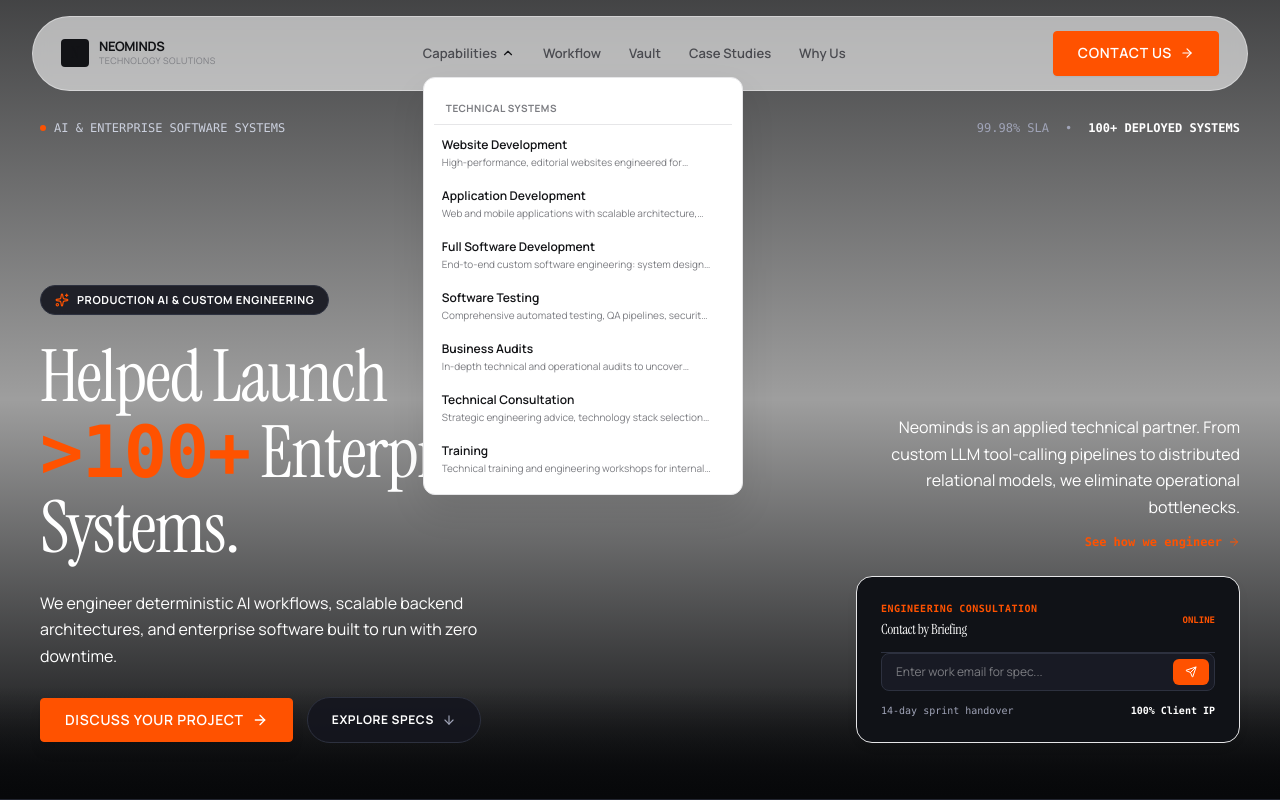
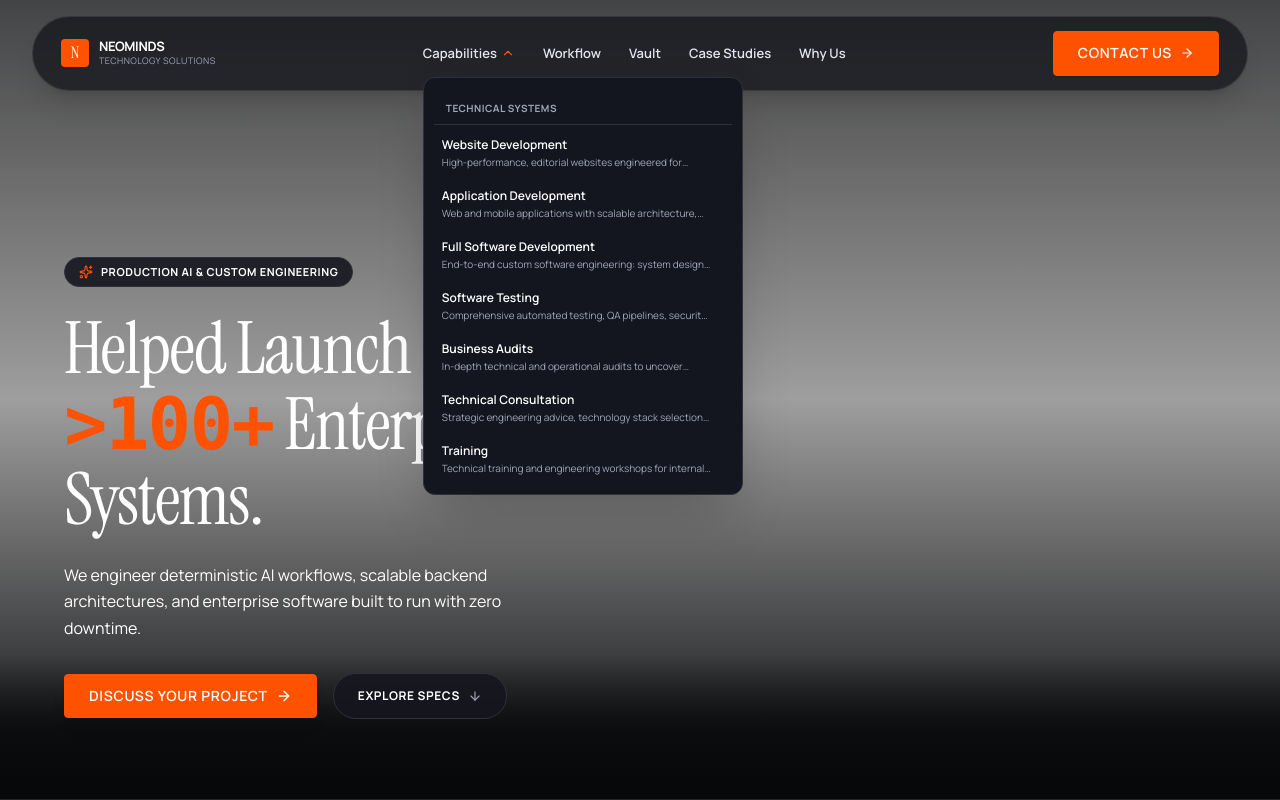
Before and after one commit to Shezan-op/neominds, a Next.js app: page / in a window 1280 px wide. Both pictures are taken after a click on the button "Capabilities". Shown: the top 800 px of the page. Built offline with nearby package versions, Linux system fonts and the light colour scheme.

Commit message:
style: clean hero layout without right clutter and dynamic Hero-aware floating navbar

```diff
--- a/src/components/HeroSection.tsx
+++ b/src/components/HeroSection.tsx
@@ -2,8 +2,7 @@
 
 import React, { useState, useEffect, useRef, useCallback } from "react";
 import { motion } from "framer-motion";
-import { ArrowRight, ArrowDown, ShieldCheck, Sparkles, Send } from "lucide-react";
-import { BorderGlow } from "@/components/ui/BorderGlow";
+import { ArrowRight, ArrowDown, Sparkles } from "lucide-react";
 
 interface HeroSectionProps {
   onOpenContact: () => void;
@@ -18,7 +17,6 @@ export function HeroSection({ onOpenContact }: HeroSectionProps) {
   const targetFrameRef = useRef<number>(10);
   const animationFrameRef = useRef<number>(0);
   const [framesLoaded, setFramesLoaded] = useState(false);
-  const [quickEmail, setQuickEmail] = useState("");
 
   // Preload all 124 frames in memory for instantaneous 60fps playback
   useEffect(() => {
@@ -68,9 +66,9 @@ export function HeroSection({ onOpenContact }: HeroSectionProps) {
     const renderWidth = imgWidth * ratio;
     const renderHeight = imgHeight * ratio;
 
-    // Perfectly centered horizontally & slightly anchored for hero composition
-    const shiftX = (canvasWidth - renderWidth) * 0.5;
-    const shiftY = (canvasHeight - renderHeight) * 0.4;
+    // Center the robot horizontally
+    const shiftX = (canvasWidth - renderWidth) * 0.55;
+    const shiftY = (canvasHeight - renderHeight) * 0.35;
 
     ctx.clearRect(0, 0, canvasWidth, canvasHeight);
     ctx.drawImage(img, shiftX, shiftY, renderWidth, renderHeight);
@@ -149,13 +147,8 @@ export function HeroSection({ onOpenContact }: HeroSectionProps) {
     };
   }, [renderFrame]);
 
-  const handleQuickSubmit = (e: React.FormEvent) => {
-    e.preventDefault();
-    onOpenContact();
-  };
-
   return (
-    <section className="relative w-full min-h-screen bg-[#07080A] text-[#FFFFFF] overflow-hidden flex flex-col justify-between pt-24 sm:pt-28 pb-10 sm:pb-14 px-4 sm:px-6 lg:px-10 z-1 select-none border-b border-[#222530]">
+    <section className="relative w-full min-h-screen bg-[#07080A] text-[#FFFFFF] overflow-hidden flex flex-col justify-end pb-12 sm:pb-20 px-5 sm:px-8 md:px-12 lg:px-16 z-1 select-none border-b border-[#222530]">
       {/* 1. Giant Background Typographic Watermark */}
       <div className="absolute top-1/2 left-1/2 -translate-x-1/2 -translate-y-1/2 w-full text-center pointer-events-none z-0">
         <span className="text-[16vw] sm:text-[18vw] font-serif font-bold tracking-tighter text-white/[0.04] uppercase leading-none block select-none">
@@ -172,31 +165,17 @@ export function HeroSection({ onOpenContact }: HeroSectionProps) {
         className="absolute inset-0 w-full h-full pointer-events-none z-1 block"
       />
 
-      {/* Subtle vignette border gradient overlay */}
+      {/* Subtle vignette gradient overlays */}
       <div className="absolute inset-0 bg-gradient-to-t from-[#07080A] via-transparent to-[#07080A]/60 pointer-events-none z-2" />
-      <div className="absolute inset-x-0 bottom-0 h-28 bg-gradient-to-t from-[#07080A] to-transparent pointer-events-none z-2" />
+      <div className="absolute inset-x-0 bottom-0 h-36 bg-gradient-to-t from-[#07080A] via-[#07080A]/80 to-transparent pointer-events-none z-2" />
 
-      {/* Top Meta Bar */}
-      <div className="relative z-10 max-w-7xl mx-auto w-full flex items-center justify-between text-xs font-mono text-[#CBD0DE] pt-2">
-        <div className="flex items-center gap-2">
-          <span className="w-1.5 h-1.5 rounded-full bg-[#FF5200] animate-pulse" />
-          <span>AI & ENTERPRISE SOFTWARE SYSTEMS</span>
-        </div>
-        <div className="hidden sm:flex items-center gap-4 text-[#A0A4B8]">
-          <span>99.98% SLA</span>
-          <span>•</span>
-          <span className="text-white font-bold">100+ DEPLOYED SYSTEMS</span>
-        </div>
-      </div>
-
-      {/* Bottom Main Content Rows */}
-      <div className="relative z-10 max-w-7xl mx-auto w-full grid grid-cols-1 lg:grid-cols-12 gap-8 lg:gap-12 items-end mt-auto pt-24 sm:pt-32">
-        {/* Left Column: Bold Metric Headline & Primary Actions */}
+      {/* Main Content Area (Clean, Uncluttered Left-Aligned Editorial Headline & Actions) */}
+      <div className="relative z-10 max-w-7xl mx-auto w-full">
         <motion.div
           initial={{ opacity: 0, y: 24 }}
           animate={{ opacity: 1, y: 0 }}
           transition={{ duration: 0.8, ease: [0.16, 1, 0.3, 1] }}
-          className="lg:col-span-6 space-y-6"
+          className="max-w-xl sm:max-w-2xl space-y-6"
         >
           <div className="inline-flex items-center gap-2 px-3.5 py-1.5 bg-[#14161F]/90 backdrop-blur-md border border-[#2D313F] rounded-full">
             <Sparkles className="w-3.5 h-3.5 text-[#FF5200]" />
@@ -205,20 +184,21 @@ export function HeroSection({ onOpenContact }: HeroSectionProps) {
             </span>
           </div>
 
-          <h1 className="text-4xl sm:text-5xl md:text-6xl font-serif text-[#FFFFFF] tracking-tight leading-[1.04]">
+          <h1 className="text-4xl sm:text-5xl md:text-6xl lg:text-7xl font-serif text-[#FFFFFF] tracking-tight leading-[1.04]">
             Helped Launch <br />
-            <span className="font-mono text-[#FF5200] font-bold">&gt;100+</span> Enterprise Systems.
+            <span className="font-mono text-[#FF5200] font-bold">&gt;100+</span> Enterprise <br />
+            Systems.
           </h1>
 
-          <p className="text-sm sm:text-base text-[#CBD0DE] font-sans leading-relaxed max-w-md">
+          <p className="text-sm sm:text-base md:text-lg text-[#CBD0DE] font-sans leading-relaxed max-w-lg">
             We engineer deterministic AI workflows, scalable backend architectures, and enterprise software built to run with zero downtime.
           </p>
 
-          <div className="flex flex-wrap items-center gap-3.5 pt-1">
+          <div className="flex flex-wrap items-center gap-4 pt-2">
             <button
               type="button"
               onClick={onOpenContact}
-              className="btn-primary text-xs uppercase tracking-wider font-bold px-7 py-3.5 rounded-full shadow-lg flex items-center gap-2 group cursor-pointer"
+              className="btn-primary text-xs uppercase tracking-wider font-bold px-8 py-3.5 rounded-full shadow-lg flex items-center gap-2 group cursor-pointer"
             >
               <span>Discuss Your Project</span>
               <ArrowRight className="w-4 h-4 transition-transform group-hover:translate-x-0.5" />
@@ -233,80 +213,6 @@ export function HeroSection({ onOpenContact }: HeroSectionProps) {
             </a>
           </div>
         </motion.div>
-
-        {/* Right Column: Editorial Overview & Interactive Contact Widget */}
-        <motion.div
-          initial={{ opacity: 0, y: 24 }}
-          animate={{ opacity: 1, y: 0 }}
-          transition={{ duration: 0.8, delay: 0.15, ease: [0.16, 1, 0.3, 1] }}
-          className="lg:col-span-6 flex flex-col sm:flex-row lg:flex-col items-start lg:items-end justify-between gap-6"
-        >
-          {/* Editorial Description */}
-          <div className="max-w-sm lg:text-right space-y-2">
-            <p className="text-xs sm:text-sm text-[#CBD0DE] font-sans leading-relaxed">
-              Neominds is an applied technical partner. From custom LLM tool-calling pipelines to distributed relational models, we eliminate operational bottlenecks.
-            </p>
-            <a
-              href="#workflow"
-              className="inline-flex items-center gap-1.5 text-xs font-mono font-bold text-[#FF5200] hover:underline"
-            >
-              <span>See how we engineer</span>
-              <ArrowRight className="w-3 h-3" />
-            </a>
-          </div>
-
-          {/* Floating Contact Widget Card with BorderGlow */}
-          <div className="w-full max-w-sm">
-            <BorderGlow
-              backgroundColor="#101217"
-              borderRadius={16}
-              glowColor="20 100 50"
-              colors={["#FF5200", "#FF7A33", "#FFA07A"]}
-              edgeSensitivity={25}
-              glowRadius={36}
-              glowIntensity={1.2}
-              className="p-5 sm:p-6 border border-[#2D313F] shadow-2xl space-y-4"
-            >
-              <div className="flex items-center justify-between border-b border-[#2D313F] pb-3">
-                <div>
-                  <span className="text-[10px] font-mono text-[#FF5200] font-bold uppercase tracking-wider block">
-                    Engineering Consultation
-                  </span>
-                  <span className="text-sm font-serif text-white">
-                    Contact by Briefing
-                  </span>
-                </div>
-                <div className="flex items-center gap-1">
-                  <span className="w-2 h-2 rounded-full bg-[#FF5200] animate-ping" />
-                  <span className="text-[9px] font-mono font-bold text-[#FF5200]">ONLINE</span>
-                </div>
-              </div>
-
-              <form onSubmit={handleQuickSubmit} className="space-y-3">
-                <div className="relative">
-                  <input
-                    type="email"
-                    required
-                    value={quickEmail}
-                    onChange={(e) => setQuickEmail(e.target.value)}
-                    placeholder="Enter work email for spec..."
-                    className="w-full bg-[#181A24] border border-[#2D313F] rounded-lg px-3.5 py-2.5 text-xs text-white placeholder-[#7C7D82] focus:outline-none focus:border-[#FF5200] font-sans"
-                  />
-                  <button
-                    type="submit"
-                    className="absolute right-1.5 top-1.5 bottom-1.5 px-3 bg-[#FF5200] hover:bg-[#E04800] text-white rounded-md flex items-center justify-center transition-colors cursor-pointer"
-                  >
-                    <Send className="w-3 h-3" />
-                  </button>
-                </div>
-                <div className="flex items-center justify-between text-[10px] text-[#A0A4B8] font-mono">
-                  <span>14-day sprint handover</span>
-                  <span className="text-white font-bold">100% Client IP</span>
-                </div>
-              </form>
-            </BorderGlow>
-          </div>
-        </motion.div>
       </div>
     </section>
   );
--- a/src/components/Navbar.tsx
+++ b/src/components/Navbar.tsx
@@ -10,16 +10,19 @@ interface NavbarProps {
 }
 
 export function Navbar({ onOpenContact }: NavbarProps) {
-  const [scrolled, setScrolled] = useState(false);
+  const [scrolledPastHero, setScrolledPastHero] = useState(false);
   const [servicesOpen, setServicesOpen] = useState(false);
   const [mobileMenuOpen, setMobileMenuOpen] = useState(false);
   const dropdownRef = useRef<HTMLDivElement>(null);
 
   useEffect(() => {
     const handleScroll = () => {
-      setScrolled(window.scrollY > 40);
+      // Check if user scrolled past 75% of the viewport height (past hero section)
+      const heroHeight = window.innerHeight * 0.75;
+      setScrolledPastHero(window.scrollY > heroHeight);
     };
 
+    handleScroll();
     window.addEventListener("scroll", handleScroll, { passive: true });
     return () => window.removeEventListener("scroll", handleScroll);
   }, []);
@@ -39,12 +42,12 @@ export function Navbar({ onOpenContact }: NavbarProps) {
   }, []);
 
   return (
-    <header className="fixed top-0 inset-x-0 z-50 transition-all duration-300 py-3 sm:py-4 px-4 sm:px-6 lg:px-8">
+    <header className="fixed top-0 inset-x-0 z-50 py-3 sm:py-4 px-4 sm:px-6 lg:px-8 pointer-events-none">
       <div
-        className={`max-w-7xl mx-auto rounded-full px-5 sm:px-7 transition-all duration-300 ${
-          scrolled
-            ? "bg-[#FFFFFF]/90 backdrop-blur-md border border-[#E6E6E8] shadow-[0_8px_30px_rgba(0,0,0,0.06)] py-2.5 sm:py-3"
-            : "bg-[#FFFFFF]/60 backdrop-blur-sm border border-[#E6E6E8]/60 py-3 sm:py-3.5"
+        className={`max-w-7xl mx-auto rounded-full px-5 sm:px-7 transition-all duration-300 pointer-events-auto ${
+          scrolledPastHero
+            ? "bg-[#FFFFFF]/90 backdrop-blur-md border border-[#E6E6E8] shadow-[0_8px_30px_rgba(0,0,0,0.06)] py-2.5 sm:py-3 text-[#121316]"
+            : "bg-[#101217]/70 backdrop-blur-md border border-white/10 py-3 sm:py-3.5 text-white shadow-xl"
         }`}
       >
         <div className="flex items-center justify-between">
@@ -54,34 +57,46 @@ export function Navbar({ onOpenContact }: NavbarProps) {
             className="flex items-center gap-2.5 group focus:outline-none"
             aria-label="Neominds Home"
           >
-            <div className="w-7 h-7 rounded-sm bg-[#121316] text-[#FAF9F6] flex items-center justify-center font-serif text-base font-normal transition-transform group-hover:scale-105">
+            <div className="w-7 h-7 rounded-sm bg-[#FF5200] text-white flex items-center justify-center font-serif text-base font-normal transition-transform group-hover:scale-105">
               N
             </div>
             <div className="flex flex-col">
-              <span className="font-sans font-bold text-[13px] tracking-tight text-[#121316] uppercase leading-none">
+              <span
+                className={`font-sans font-bold text-[13px] tracking-tight uppercase leading-none transition-colors ${
+                  scrolledPastHero ? "text-[#121316]" : "text-white"
+                }`}
+              >
                 NEOMINDS
               </span>
-              <span className="font-sans text-[9px] text-[#7C7D82] tracking-wider uppercase leading-tight mt-0.5">
+              <span
+                className={`font-sans text-[9px] tracking-wider uppercase leading-tight mt-0.5 transition-colors ${
+                  scrolledPastHero ? "text-[#7C7D82]" : "text-[#A0A4B8]"
+                }`}
+              >
                 Technology Solutions
               </span>
             </div>
           </Link>
 
-          {/* Desktop Navigation */}
+          {/* Desktop Navigation Links */}
           <nav className="hidden md:flex items-center gap-7 font-sans">
-            {/* Services Dropdown */}
+            {/* Capabilities Dropdown */}
             <div className="relative" ref={dropdownRef}>
               <button
                 type="button"
                 onClick={() => setServicesOpen(!servicesOpen)}
                 onMouseEnter={() => setServicesOpen(true)}
-                className="flex items-center gap-1 text-[13px] font-semibold text-[#4A4B50] hover:text-[#121316] transition-colors py-1.5 focus:outline-none cursor-pointer"
+                className={`flex items-center gap-1 text-[13px] font-semibold transition-colors py-1.5 focus:outline-none cursor-pointer ${
+                  scrolledPastHero
+                    ? "text-[#4A4B50] hover:text-[#121316]"
+                    : "text-[#E2E5EE] hover:text-white"
+                }`}
                 aria-expanded={servicesOpen}
               >
                 <span>Capabilities</span>
                 <ChevronDown
-                  className={`w-3.5 h-3.5 text-[#7C7D82] transition-transform duration-200 ${
-                    servicesOpen ? "rotate-180 text-[#121316]" : ""
+                  className={`w-3.5 h-3.5 transition-transform duration-200 ${
+                    servicesOpen ? "rotate-180 text-[#FF5200]" : ""
                   }`}
                 />
               </button>
@@ -90,10 +105,22 @@ export function Navbar({ onOpenContact }: NavbarProps) {
               {servicesOpen && (
                 <div
                   onMouseLeave={() => setServicesOpen(false)}
-                  className="absolute top-full left-0 mt-2 w-80 bg-[#FFFFFF] border border-[#E6E6E8] shadow-[0_16px_36px_rgba(0,0,0,0.08)] rounded-xl p-2.5 z-50 animate-in fade-in slide-in-from-top-2 duration-150"
+                  className={`absolute top-full left-0 mt-2 w-80 border shadow-2xl rounded-xl p-2.5 z-50 animate-in fade-in slide-in-from-top-2 duration-150 ${
+                    scrolledPastHero
+                      ? "bg-[#FFFFFF] border-[#E6E6E8] text-[#121316]"
+                      : "bg-[#14161F] border-[#2D313F] text-white"
+                  }`}
                 >
-                  <div className="px-3 py-1.5 border-b border-[#E6E6E8] mb-1">
-                    <span className="text-[10px] font-bold uppercase tracking-wider text-[#7C7D82]">
+                  <div
+                    className={`px-3 py-1.5 border-b mb-1 ${
+                      scrolledPastHero ? "border-[#E6E6E8]" : "border-[#2D313F]"
+                    }`}
+                  >
+                    <span
+                      className={`text-[10px] font-bold uppercase tracking-wider ${
+                        scrolledPastHero ? "text-[#7C7D82]" : "text-[#A0A4B8]"
+                      }`}
+                    >
                       Technical Systems
                     </span>
                   </div>
@@ -103,13 +130,27 @@ export function Navbar({ onOpenContact }: NavbarProps) {
                         key={service.slug}
                         href={`/services/${service.slug}`}
                         onClick={() => setServicesOpen(false)}
-                        className="group flex items-start justify-between p-2 rounded-lg hover:bg-[#FAF9F6] transition-colors"
+                        className={`group flex items-start justify-between p-2 rounded-lg transition-colors ${
+                          scrolledPastHero
+                            ? "hover:bg-[#FAF9F6]"
+                            : "hover:bg-[#1C1F2B]"
+                        }`}
                       >
                         <div className="flex flex-col">
-                          <span className="text-xs font-semibold text-[#121316] group-hover:text-[#FF5200] transition-colors">
+                          <span
+                            className={`text-xs font-semibold group-hover:text-[#FF5200] transition-colors ${
+                              scrolledPastHero ? "text-[#121316]" : "text-white"
+                            }`}
+                          >
                             {service.title}
                           </span>
-                          <span className="text-[10px] text-[#7C7D82] line-clamp-1 mt-0.5">
+                          <span
+                            className={`text-[10px] line-clamp-1 mt-0.5 ${
+                              scrolledPastHero
+                                ? "text-[#7C7D82]"
+                                : "text-[#A0A4B8]"
+                            }`}
+                          >
                             {service.shortDescription}
                           </span>
                         </div>
@@ -123,28 +164,44 @@ export function Navbar({ onOpenContact }: NavbarProps) {
 
             <Link
               href="/#workflow"
-              className="text-[13px] font-semibold text-[#4A4B50] hover:text-[#121316] transition-colors"
+              className={`text-[13px] font-semibold transition-colors ${
+                scrolledPastHero
+                  ? "text-[#4A4B50] hover:text-[#121316]"
+                  : "text-[#E2E5EE] hover:text-white"
+              }`}
             >
               Workflow
             </Link>
 
             <Link
               href="/#dossier"
-              className="text-[13px] font-semibold text-[#4A4B50] hover:text-[#121316] transition-colors"
+              className={`text-[13px] font-semibold transition-colors ${
+                scrolledPastHero
+                  ? "text-[#4A4B50] hover:text-[#121316]"
+                  : "text-[#E2E5EE] hover:text-white"
+              }`}
             >
               Vault
             </Link>
 
             <Link
               href="/#case-studies"
-              className="text-[13px] font-semibold text-[#4A4B50] hover:text-[#121316] transition-colors"
+              className={`text-[13px] font-semibold transition-colors ${
+                scrolledPastHero
+                  ? "text-[#4A4B50] hover:text-[#121316]"
+                  : "text-[#E2E5EE] hover:text-white"
+              }`}
             >
               Case Studies
             </Link>
 
             <Link
               href="/#why-us"
-              className="text-[13px] font-semibold text-[#4A4B50] hover:text-[#121316] transition-colors"
+              className={`text-[13px] font-semibold transition-colors ${
+                scrolledPastHero
+                  ? "text-[#4A4B50] hover:text-[#121316]"
+                  : "text-[#E2E5EE] hover:text-white"
+              }`}
             >
               Why Us
             </Link>
@@ -167,7 +224,11 @@ export function Navbar({ onOpenContact }: NavbarProps) {
             <button
               type="button"
               onClick={() => setMobileMenuOpen(!mobileMenuOpen)}
-              className="p-1.5 text-[#121316] hover:bg-[#F3F2EE] rounded-full focus:outline-none"
+              className={`p-1.5 rounded-full focus:outline-none ${
+                scrolledPastHero
+                  ? "text-[#121316] hover:bg-[#F3F2EE]"
+                  : "text-white hover:bg-white/10"
+              }`}
               aria-label="Toggle Navigation Menu"
             >
               {mobileMenuOpen ? (
@@ -182,9 +243,23 @@ export function Navbar({ onOpenContact }: NavbarProps) {
 
       {/* Mobile Drawer */}
       {mobileMenuOpen && (
-        <div className="md:hidden mt-2 bg-[#FFFFFF] border border-[#E6E6E8] rounded-2xl p-5 shadow-xl max-w-lg mx-auto">
-          <div className="py-2 border-b border-[#E6E6E8]">
-            <span className="text-[11px] font-bold uppercase tracking-wider text-[#7C7D82] block mb-2 font-sans">
+        <div
+          className={`md:hidden mt-2 border rounded-2xl p-5 shadow-2xl max-w-lg mx-auto pointer-events-auto ${
+            scrolledPastHero
+              ? "bg-[#FFFFFF] border-[#E6E6E8] text-[#121316]"
+              : "bg-[#14161F] border-[#2D313F] text-white"
+          }`}
+        >
+          <div
+            className={`py-2 border-b ${
+              scrolledPastHero ? "border-[#E6E6E8]" : "border-[#2D313F]"
+            }`}
+          >
+            <span
+              className={`text-[11px] font-bold uppercase tracking-wider block mb-2 font-sans ${
+                scrolledPastHero ? "text-[#7C7D82]" : "text-[#A0A4B8]"
+              }`}
+            >
               Services
             </span>
             <div className="grid grid-cols-1 gap-1">
@@ -193,10 +268,14 @@ export function Navbar({ onOpenContact }: NavbarProps) {
                   key={service.slug}
                   href={`/services/${service.slug}`}
                   onClick={() => setMobileMenuOpen(false)}
-                  className="py-1.5 px-2 text-xs text-[#121316] hover:text-[#FF5200] hover:bg-[#FAF9F6] rounded-md flex items-center justify-between"
+                  className={`py-1.5 px-2 text-xs rounded-md flex items-center justify-between transition-colors ${
+                    scrolledPastHero
+                      ? "text-[#121316] hover:text-[#FF5200] hover:bg-[#FAF9F6]"
+                      : "text-white hover:text-[#FF5200] hover:bg-[#1C1F2B]"
+                  }`}
                 >
                   <span>{service.title}</span>
-                  <ArrowUpRight className="w-3.5 h-3.5 text-[#7C7D82]" />
+                  <ArrowUpRight className="w-3.5 h-3.5 opacity-60" />
                 </Link>
               ))}
             </div>
@@ -206,28 +285,28 @@ export function Navbar({ onOpenContact }: NavbarProps) {
             <Link
               href="/#workflow"
               onClick={() => setMobileMenuOpen(false)}
-              className="py-1 px-2 text-xs font-semibold text-[#121316]"
+              className="py-1 px-2 text-xs font-semibold hover:text-[#FF5200]"
             >
               Workflow
             </Link>
             <Link
               href="/#dossier"
               onClick={() => setMobileMenuOpen(false)}
-              className="py-1 px-2 text-xs font-semibold text-[#121316]"
+              className="py-1 px-2 text-xs font-semibold hover:text-[#FF5200]"
             >
               Vault
             </Link>
             <Link
               href="/#case-studies"
               onClick={() => setMobileMenuOpen(false)}
-              className="py-1 px-2 text-xs font-semibold text-[#121316]"
+              className="py-1 px-2 text-xs font-semibold hover:text-[#FF5200]"
             >
               Case Studies
             </Link>
             <Link
               href="/#why-us"
               onClick={() => setMobileMenuOpen(false)}
-              className="py-1 px-2 text-xs font-semibold text-[#121316]"
+              className="py-1 px-2 text-xs font-semibold hover:text-[#FF5200]"
             >
               Why Us
             </Link>
```
